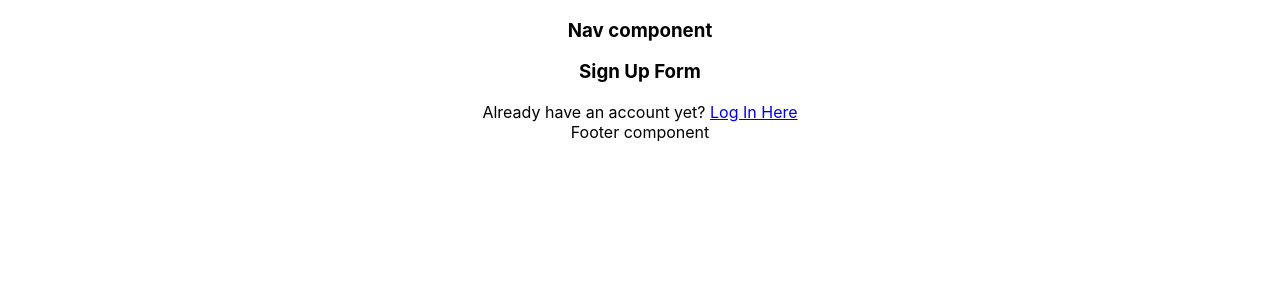
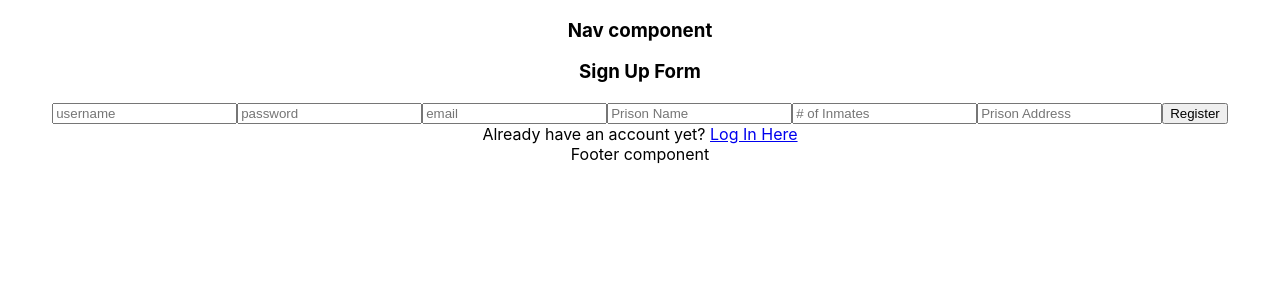
Before and after one commit to PrisonerSkills3/react-app-prisoner-skills, a React (Create React App) app in the folder prisoner-skills/: page /sign-up in a window 1280 px wide. Shown: the top 300 px of the page. Built offline with nearby package versions, Linux system fonts and the light colour scheme.

Commit message:
created sign up form that sends data to the endpoint and registers user.

```diff
--- a/prisoner-skills/src/components/formSignUp.js
+++ b/prisoner-skills/src/components/formSignUp.js
@@ -1,29 +1,112 @@
-/*
-Sign up form will make a POST request to the endpoint the backend gives us
-
--username
--password
--email
--prison name
--address
--image url
-*/
-
 import React from 'react';
 import '../styles/SignUpForm.css';
+import axios from 'axios';
 import { Link } from 'react-router-dom';
 import Nav from './universal/Nav';
 import Footer from './universal/Footer';
+import { axiosWithAuth } from '../utils/axiosWithAuth';
 
-const SignUp = () => {
+class SignUp extends React.Component {
+  state = {
+    credentials: {
+      username: "",
+      password: "",
+      email: "",
+      prison_name: "",
+      number_of_prisoners: "",
+      prison_address: ""
+    }
+  }
+
+  handleChanges = e => {
+    this.setState({
+      credentials: {
+        ...this.state.credentials,
+        [e.target.name]: e.target.value
+      }
+    });
+  }
+
+  handleSubmit = e => {
+    e.preventDefault();
+    console.log('register button clicked')
+
+    axios.post(`https://prisoner-skills-backend.herokuapp.com/api/auth/register`, this.state.credentials)
+      .then(res => {
+        console.log(res);
+      })
+      .catch(err => {
+        console.log(err);
+      })
+
+    this.setState({
+      credentials: {
+        username: "",
+        password: "",
+        email: "",
+        prison_name: "",
+        number_of_prisoners: "",
+        prison_address: ""
+      }
+    })
+  }
+
+  render() {
     return (
       <div>
         <Nav />
         <h3>Sign Up Form</h3>
-      <span>Already have an account yet?</span> <span><Link to="/log-in">Log In Here</Link></span>
+        <form onSubmit={this.handleSubmit}>
+          <input
+            type="text"
+            name="username"
+            placeholder="username"
+            value={this.state.credentials.username}
+            onChange={this.handleChanges}
+          />
+          <input
+            type="text"
+            name="password"
+            placeholder="password"
+            value={this.state.credentials.password}
+            onChange={this.handleChanges}
+          />
+          <input
+            type="text"
+            name="email"
+            placeholder="email"
+            value={this.state.credentials.email}
+            onChange={this.handleChanges}
+          />
+          <input
+            type="text"
+            name="prison_name"
+            placeholder="Prison Name"
+            value={this.state.credentials.prison_name}
+            onChange={this.handleChanges}
+          />
+          <input
+            type="text"
+            name="number_of_prisoners"
+            placeholder="# of Inmates"
+            value={this.state.credentials.number_of_prisoners}
+            onChange={this.handleChanges}
+          />
+          <input
+            type="text"
+            name="prison_address"
+            placeholder="Prison Address"
+            value={this.state.credentials.prison_address}
+            onChange={this.handleChanges}
+          />
+
+          <button>Register</button>
+        </form>
+        <span>Already have an account yet?</span> <span><Link to="/login">Log In Here</Link></span>
         <Footer />
       </div>
     );
+  }
 };
 
 export default SignUp;
```
Lines whose indentation alone changed are shown as unchanged.
